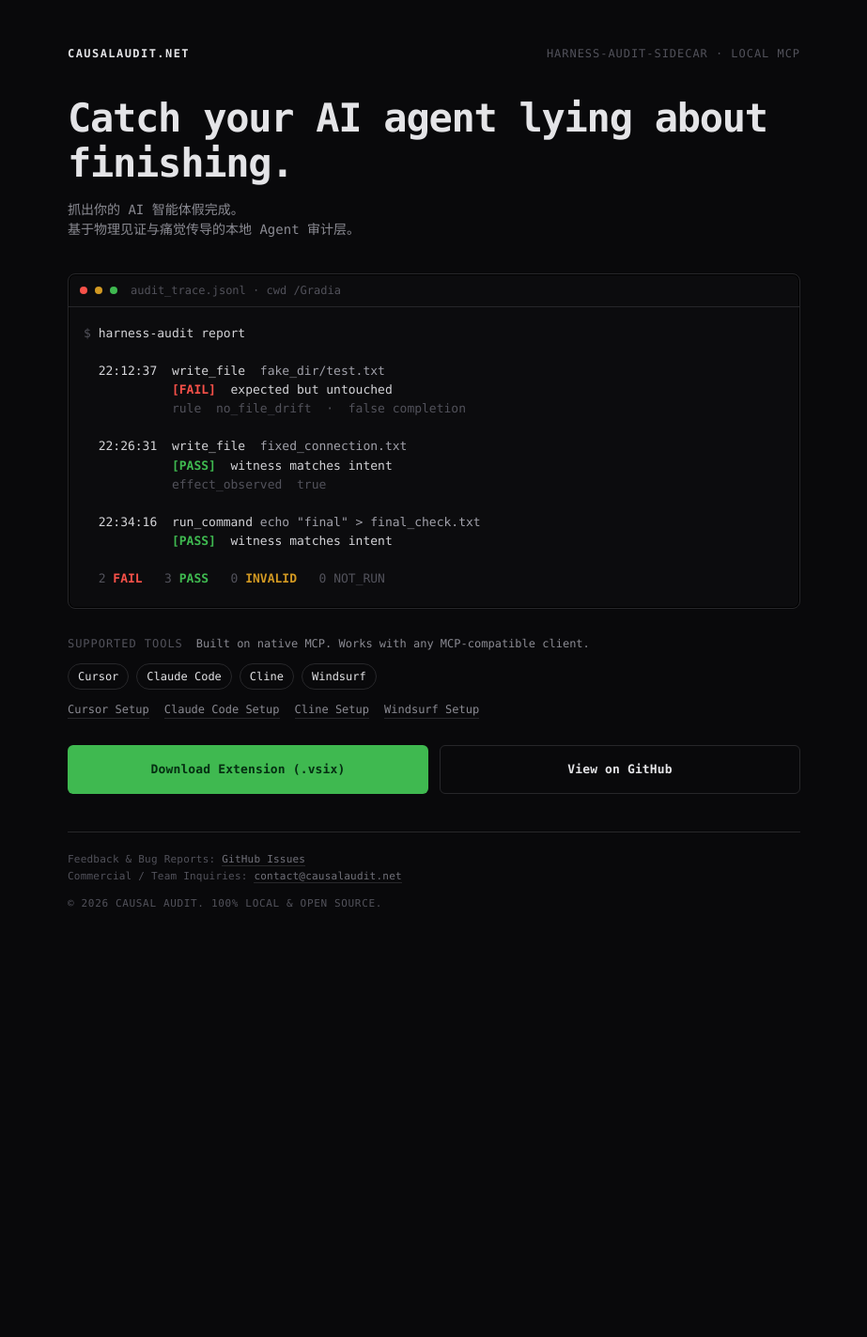
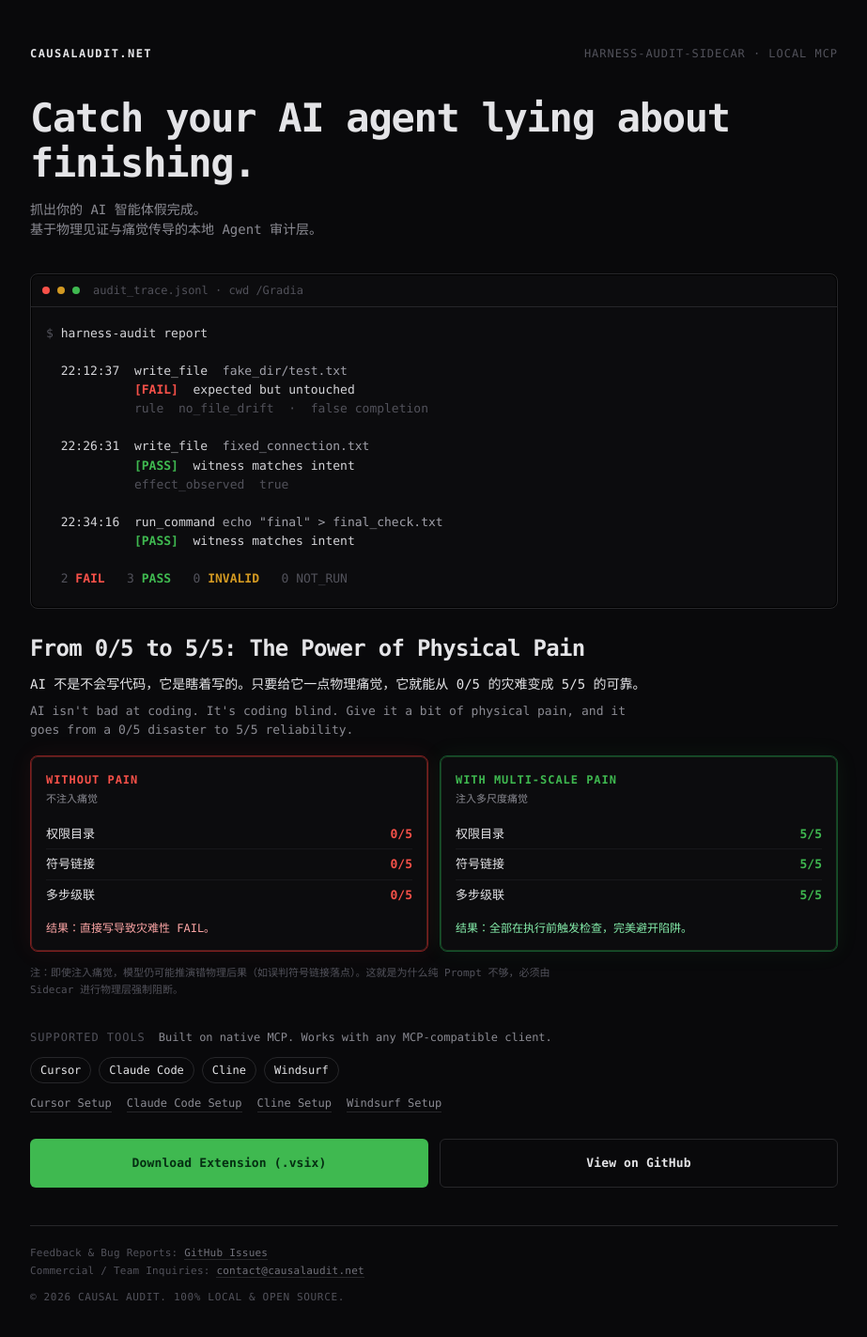
Before and after one commit to liao-zhizhi/harness-audit-sidecar, a Jekyll site: the page docs/index.html, which Jekyll copies as it is, in a window 1280 px wide. Shown: the whole page at 94% size, without its empty margins (178-1101 px from the left). Built offline with Jekyll 4.4.1, drawn with Linux system fonts in a browser that asks for light colours; before the commit the page ends 1004 px from its top, so only the background shows below that.

Commit message:
docs: add empirical 0/5 to 5/5 benchmark proof

```diff
--- a/docs/index.html
+++ b/docs/index.html
@@ -28,7 +28,7 @@
     }
     a { color: inherit; }
     .wrap {
-      width: min(780px, calc(100% - 40px));
+      width: min(860px, calc(100% - 40px));
       margin: 0 auto;
       padding: 48px 0 32px;
       flex: 1;
@@ -164,9 +164,84 @@
     footer a { color: #71717a; text-decoration: none; border-bottom: 1px solid var(--line); }
     footer a:hover { color: var(--muted); }
     footer .copy { margin-top: 10px; letter-spacing: 0.06em; text-transform: uppercase; }
+    .proof { margin: 0 0 32px; }
+    .proof h2 {
+      font-size: clamp(18px, 3.2vw, 24px);
+      line-height: 1.2;
+      letter-spacing: -0.03em;
+      margin: 0 0 14px;
+      font-weight: 700;
+    }
+    .hook {
+      margin: 0 0 18px;
+      font-size: 14px;
+      max-width: 48em;
+    }
+    .hook .zh { color: var(--text); margin: 0 0 8px; }
+    .hook .en { color: var(--muted); margin: 0; font-size: 13px; }
+    .vs {
+      display: grid;
+      grid-template-columns: 1fr 1fr;
+      gap: 12px;
+      margin: 0 0 14px;
+    }
+    .card {
+      background: var(--panel);
+      border: 1px solid var(--line);
+      border-radius: 8px;
+      padding: 16px 16px 14px;
+    }
+    .card-bad {
+      border-color: #7f1d1d;
+      box-shadow: inset 0 0 0 1px rgba(248, 81, 73, 0.28), 0 0 24px rgba(248, 81, 73, 0.08);
+    }
+    .card-good {
+      border-color: #14532d;
+      box-shadow: inset 0 0 0 1px rgba(63, 185, 80, 0.28), 0 0 24px rgba(63, 185, 80, 0.08);
+    }
+    .card h3 {
+      margin: 0;
+      font-size: 12px;
+      letter-spacing: 0.08em;
+      text-transform: uppercase;
+    }
+    .card-bad h3 { color: var(--fail); }
+    .card-good h3 { color: var(--pass); }
+    .card .zh-label {
+      color: var(--muted);
+      font-size: 11px;
+      margin: 4px 0 12px;
+    }
+    .row {
+      display: flex;
+      justify-content: space-between;
+      align-items: baseline;
+      gap: 10px;
+      font-size: 13px;
+      padding: 6px 0;
+      border-bottom: 1px solid #18181b;
+    }
+    .row:last-of-type { border-bottom: 0; }
+    .score-bad { color: var(--fail); font-weight: 700; font-variant-numeric: tabular-nums; }
+    .score-good { color: var(--pass); font-weight: 700; font-variant-numeric: tabular-nums; }
+    .verdict {
+      margin: 12px 0 0;
+      font-size: 12px;
+      line-height: 1.45;
+    }
+    .card-bad .verdict { color: #fca5a5; }
+    .card-good .verdict { color: #86efac; }
+    .caveat {
+      margin: 0;
+      color: var(--dim);
+      font-size: 11px;
+      line-height: 1.65;
+      max-width: 54em;
+    }
     @media (max-width: 640px) {
       .wrap { padding-top: 28px; }
       .actions { grid-template-columns: 1fr; }
+      .vs { grid-template-columns: 1fr; }
       .brand { flex-direction: column; gap: 4px; }
     }
   </style>
@@ -200,6 +275,33 @@
 
 <span class="k">  2</span> <span class="fail">FAIL</span>   <span class="k">3</span> <span class="pass">PASS</span>   <span class="k">0</span> <span class="inv">INVALID</span>   <span class="k">0 NOT_RUN</span></pre>
     </div>
+
+    <section class="proof" aria-label="Empirical Proof">
+      <h2>From 0/5 to 5/5: The Power of Physical Pain</h2>
+      <div class="hook">
+        <p class="zh">AI 不是不会写代码，它是瞎着写的。只要给它一点物理痛觉，它就能从 0/5 的灾难变成 5/5 的可靠。</p>
+        <p class="en">AI isn't bad at coding. It's coding blind. Give it a bit of physical pain, and it goes from a 0/5 disaster to 5/5 reliability.</p>
+      </div>
+      <div class="vs">
+        <article class="card card-bad">
+          <h3>Without Pain</h3>
+          <div class="zh-label">不注入痛觉</div>
+          <div class="row"><span>权限目录</span><span class="score-bad">0/5</span></div>
+          <div class="row"><span>符号链接</span><span class="score-bad">0/5</span></div>
+          <div class="row"><span>多步级联</span><span class="score-bad">0/5</span></div>
+          <p class="verdict">结果：直接写导致灾难性 FAIL。</p>
+        </article>
+        <article class="card card-good">
+          <h3>With Multi-scale Pain</h3>
+          <div class="zh-label">注入多尺度痛觉</div>
+          <div class="row"><span>权限目录</span><span class="score-good">5/5</span></div>
+          <div class="row"><span>符号链接</span><span class="score-good">5/5</span></div>
+          <div class="row"><span>多步级联</span><span class="score-good">5/5</span></div>
+          <p class="verdict">结果：全部在执行前触发检查，完美避开陷阱。</p>
+        </article>
+      </div>
+      <p class="caveat">注：即使注入痛觉，模型仍可能推演错物理后果（如误判符号链接落点）。这就是为什么纯 Prompt 不够，必须由 Sidecar 进行物理层强制阻断。</p>
+    </section>
 
     <section class="tools" aria-label="Supported Tools">
       <div class="tools-head">
```
